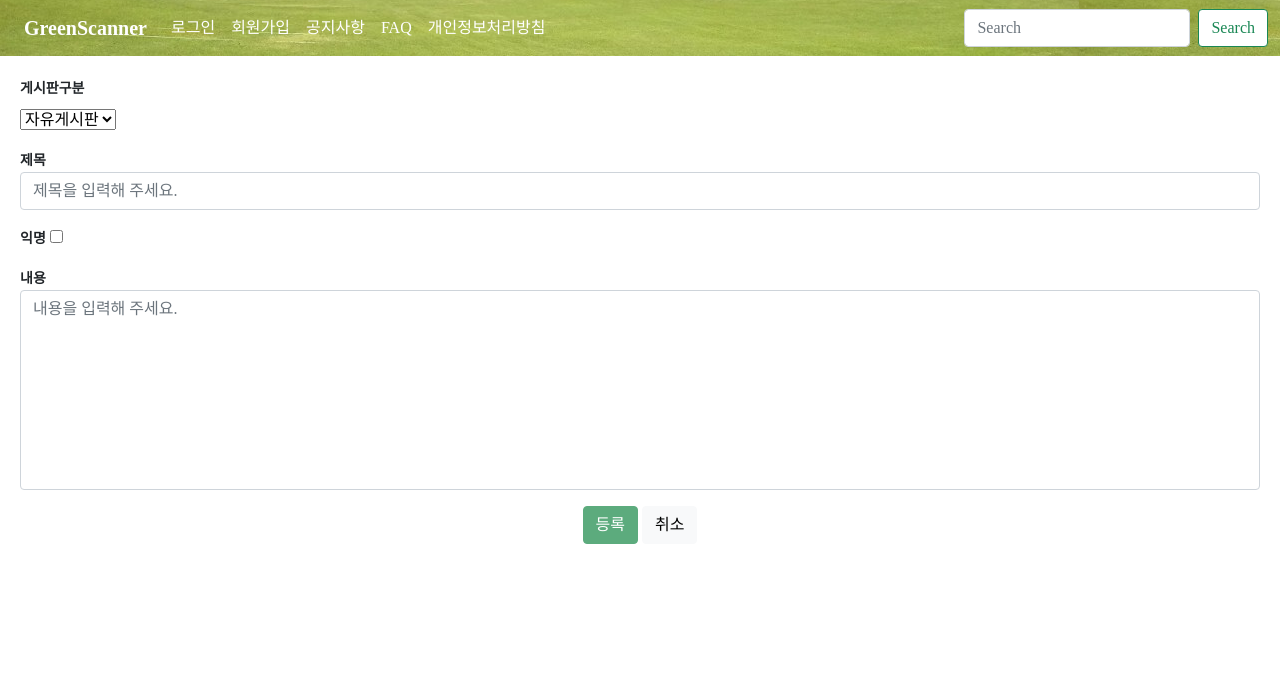
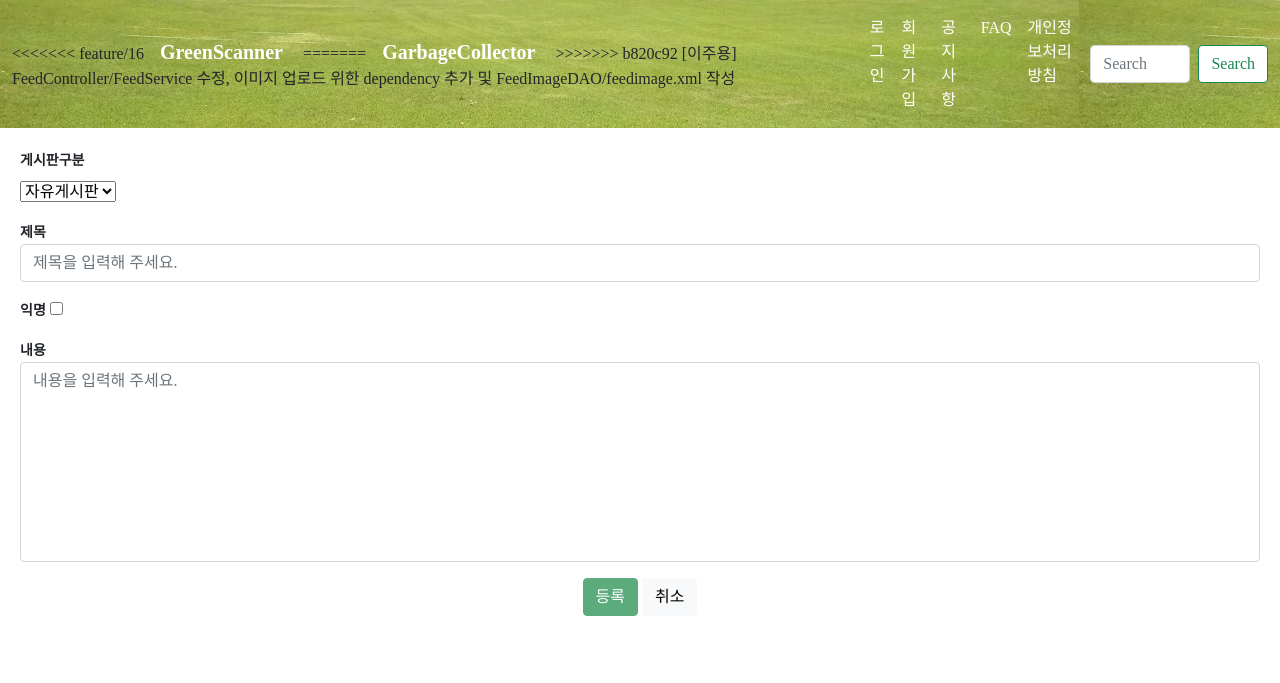
Before and after one commit to Juyong226/Green-Project_Green-Scanner, a Spring Boot app: page /board/write in a window 1280 px wide. Shown: the top 683 px of the page. Run offline with Spring Boot 4, Linux system fonts and the light colour scheme; some libraries are stand-ins or nearby versions; some web fonts are replaced.

Commit message:
revert 다시
revert 다시

```diff
--- a/src/main/resources/templates/fragments/common.html
+++ b/src/main/resources/templates/fragments/common.html
@@ -1,6 +1,3 @@
-<!DOCTYPE html>
-<html lang="en" xmlns:th="http://www.thymeleaf.org">
-
 <!-- 게시판용 헤더 -->
 <head th:fragment="head(title)">
     <meta charset="UTF-8">
@@ -23,35 +20,20 @@
 </head>
 
 <!-- 챌린지용 헤더 -->
-<head th:fragment="header(title)">
-	<title th:text="${title}">창이름</title>
-
-	<meta charset="UTF-8">
-    <meta http-equiv="X-UA-Compatible" content="IE=edge">
-	<meta name="viewport"
-		content="width=device-width, initial-scale=1.0, maximum-scale=1.0, minimum-scale=1.0, user-scalable=no">
-
-    <!-- navbar Bootstrap CSS -->
-    <link href="https://cdn.jsdelivr.net/npm/bootstrap@5.0.0-beta3/dist/css/bootstrap.min.css"
-    	rel="stylesheet" integrity="sha384-eOJMYsd53ii+scO/bJGFsiCZc+5NDVN2yr8+0RDqr0Ql0h+rP48ckxlpbzKgwra6"
-    	crossorigin="anonymous">
-	<link rel="stylesheet" type="text/css" href="/css/my.css">
-	<link rel="icon" type="image/x-icon" href="/assets/favicon.ico">
-
-	<script src="https://ajax.googleapis.com/ajax/libs/jquery/3.5.1/jquery.min.js"></script>
-	<script src="/js/login.js"></script>
-	<script src="/js/challenge.js"></script>
-</head>
 
 <!-- 내비게이션바 -->
 
-<nav class="navbar navbar-expand-lg navbar-light bg-back" th:fragment="nav">
+<nav class="navbar navbar-expand-lg navbar-light bg-back" th:fragment="header">
 	<div class="container-fluid">
 		<div class="text-left">
 			<button class="navbar-toggler" type="button" data-bs-toggle="collapse" data-bs-target="#navbarSupportedContent" aria-controls="navbarSupportedContent" aria-expanded="false" aria-label="Toggle navigation">
       			<span class="navbar-toggler-icon"></span>
     		</button>
+<<<<<<< feature/16
 			<a style='color:white;' class="navbar-brand navcolor" href="/index.html">GreenScanner</a>
+=======
+			<a style='color:white;' class="navbar-brand navcolor" href="../index.html">GarbageCollector</a>
+>>>>>>> b820c92 [이주용] FeedController/FeedService 수정, 이미지 업로드 위한 dependency 추가 및 FeedImageDAO/feedimage.xml 작성
 		</div>
 
 	    <div class="collapse navbar-collapse" id="navbarSupportedContent">
@@ -85,32 +67,21 @@
 
 </nav>
 
-<!-- back(뒤로가기) -->
-<div style="margin-top: 6vh;" th:fragment="back(backPage)">
-	<a class="navbar-brand" th:href="@{${backPage}}" style="text-decoration:none;">
-		<img src="/img/back.png" alt="..." style="width: 20px; height:20px; margin-left:5px" >
-		<label style="font-size: 20px; font-weight: bold; padding: 30px,30px,2px,30px;
-			margin-top:10px; margin-left: 5px; color:#5A9367"></label>
-	</a><br>
-</div>
-
 <!-- 푸터 -->
 <nav class="navbar fixed-bottom navbar-light bg-light" th:fragment="footer">
 	<div class="container-fluid">
 		<!-- 이미지 수정 필요 -->
 		<a class="navbar-brand" href="#"></a>
-		<a class="navbar-brand" href="/index.html"><img src="/img/homewhite.png" alt="..." ></a>
+		<a class="navbar-brand" href="../index.html"><img src="../img/homewhite.png" alt="..." ></a>
 		<a class="navbar-brand" href="#"></a>
-		<a class="navbar-brand" href="/html/SWI.html"><img src="/img/camerawhite.png" alt="..." ></a>
+		<a class="navbar-brand" href="../html/SWI.html"><img src="../img/camerawhite.png" alt="..." ></a>
 		<a class="navbar-brand" href="#"></a>
-		<a class="navbar-brand" href="/html/SWV.html"><img src="/img/microphonewhite.png" alt="..." ></a>
+		<a class="navbar-brand" href="../html/SWV.html"><img src="../img/microphonewhite.png" alt="..." ></a>
 		<a class="navbar-brand" href="#"></a>
-		<a class="navbar-brand" href="/html/trashCanMap.html"><img src="/img/mapwhite.png" alt="..." ></a>
+		<a class="navbar-brand" href="../html/trashCanMap.html"><img src="../img/mapwhite.png" alt="..." ></a>
 		<a class="navbar-brand" href="#"></a>
-		<a class="navbar-brand" href="/board/boardlist"><img src="/img/clipboard.png" alt="..." ></a>
+		<a class="navbar-brand" href="/board/boardlist"><img src="../img/clipboard.png" alt="..." ></a>
 		<a class="navbar-brand" href="#"></a>
 	</div>
 	<script src="https://cdn.jsdelivr.net/npm/bootstrap@5.0.0-beta3/dist/js/bootstrap.bundle.min.js" integrity="sha384-JEW9xMcG8R+pH31jmWH6WWP0WintQrMb4s7ZOdauHnUtxwoG2vI5DkLtS3qm9Ekf" crossorigin="anonymous"></script>
 </nav>
-
-</html>
```
Also changed, not shown: src/main/resources/templates/challenge/fragments/commonChallenge.html (added, +93 -0 lines).
